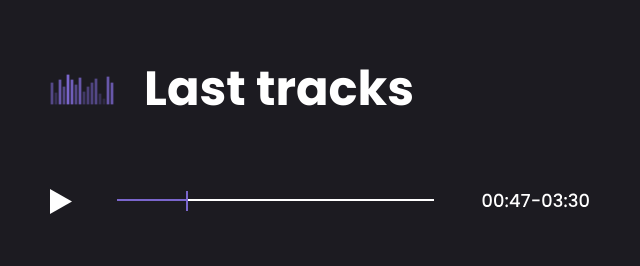
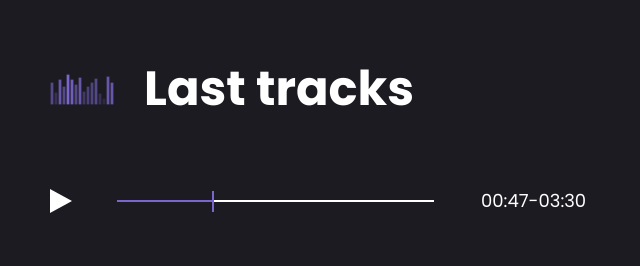
Before and after one commit to DmitriyDemyanov/Project_music, a plain HTML site: page src/index.html in a window 1280 px wide. Shown: the part 2460-2726 px from the top of the page, 605-1245 px from the left. Drawn offline with nearby package versions, Linux system fonts and the light colour scheme; files that its build step writes are made by us from their sources; files whose address does not match are found by name.

Commit message:
addad scss player

```diff
--- a/src/index.html
+++ b/src/index.html
@@ -163,7 +163,20 @@
                         <div class="title title_fz48 about__wrapper_title">Last tracks</div>
                     </div>
                     <div class="tracks__player">
-                        <img src="img/icons/player.svg" alt="img">
+                        <div class="tracks__triangle-right"></div>
+                        <div class="tracks__player__wrap">
+                            <div class="tracks__player_band">
+                            <div class="tracks__player_band-second"></div>
+                            <div class="tracks__player_row"></div>
+                        </div>
+                        </div>
+
+
+                        <div class="tracks__player_watch">
+                            <span class="tracks__player_stopwatch">00:47</span>
+                            <div class="tracks__player_number">-03:30</div>
+                        </div>
+
                     </div>
                     <div class="tracks__list">
                         <div class="tracks__number">01</div>
@@ -390,8 +403,8 @@
 
     </footer>
 
-    <script type="text/javascript" src="//code.jquery.com/jquery-1.11.0.min.js"></script>
-    <script type="text/javascript" src="//code.jquery.com/jquery-migrate-1.2.1.min.js"></script>
+    <script  src="//code.jquery.com/jquery-1.11.0.min.js"></script>
+    <script  src="//code.jquery.com/jquery-migrate-1.2.1.min.js"></script>
 
     <script src="//cdn.jsdelivr.net/npm/slick-carousel@1.8.1/slick/slick.min.js"></script>
 
--- a/src/sass/blocks/_tracks.scss
+++ b/src/sass/blocks/_tracks.scss
@@ -9,6 +9,54 @@
     }
     &__player {
         padding: 62px 0 35px;
+        display: flex;
+        align-items: center;
+        &_band {
+            position: relative;
+            width: 317px;
+            height: 2px;
+            background-color: #fff;
+
+            &-second {
+                position: absolute;
+                top: 0;
+                left: 0;
+                width: 30%;
+                height: 2px;
+                background-color: #7A66CC;
+
+            }
+
+        }
+        &_row {
+            width: 2px;
+            height: 21px;
+            background-color: #7A66CC;
+            position: absolute;
+            top: -9px;
+            left: 30%;
+            cursor: pointer;
+        }
+        &_watch {
+            display: flex;
+            margin-left: 47px;
+
+
+        }
+        &_stopwatch {
+            font-family: 'Poppins';
+            font-weight: 500;
+            font-size: 18px;
+            color: #fff;
+        }
+
+        &_number {
+            font-family: 'Poppins';
+            font-weight: 500;
+            font-size: 18px;
+            color: #fff;
+        }
+
     }
     &__list {
         padding-top: 20px;
@@ -45,4 +93,13 @@
             }
         }
     }
+    &__triangle-right {
+        width: 0;
+        height: 0;
+        border-top: 12px solid transparent;
+        border-left: 22px solid #fff;
+        border-bottom: 12px solid transparent;
+        margin-right: 45px;
+        cursor: pointer;
+    }
 }
```
Also changed, not shown: dist/index.html (+1 -1 lines), dist/js/file.js (+40 -1 lines), src/js/file.js (+40 -1 lines), dist/css/style.min.css, dist/js/index.js (line endings or trailing spaces), src/js/index.js (line endings or trailing spaces).
